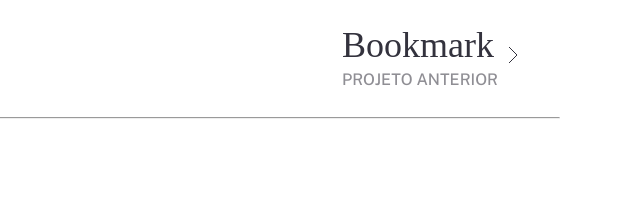
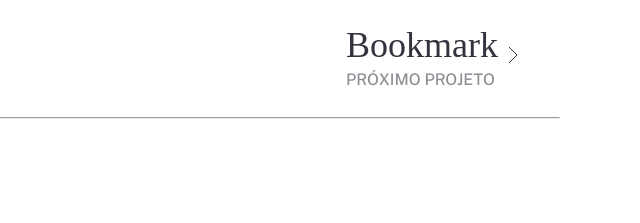
Before and after one commit to carolinevsboliveira/desafio-front-end-cubos-academy, a website: page pages/portfolio-01-manage/index.html in a window 1280 px wide. Shown: the part 2473-2696 px from the top of the page, 640-1280 px from the left. Drawn offline with nearby package versions, Linux system fonts and the light colour scheme; a web font is replaced by a local one.

Commit message:
Corrigido erro de digitação

```diff
--- a/pages/portfolio-01-manage/index.html
+++ b/pages/portfolio-01-manage/index.html
@@ -70,7 +70,7 @@
                         <div class="project-content-link">
                             <div class="project-content-text">
                                 <h1>Bookmark</h1>
-                                <p>Projeto Anterior</p>
+                                <p>Próximo Projeto</p>
                             </div>
                             <div class="project-content-icon">
                                 <img src="../../assets/icons/arrow-right.svg" alt="Bookmark">
```
